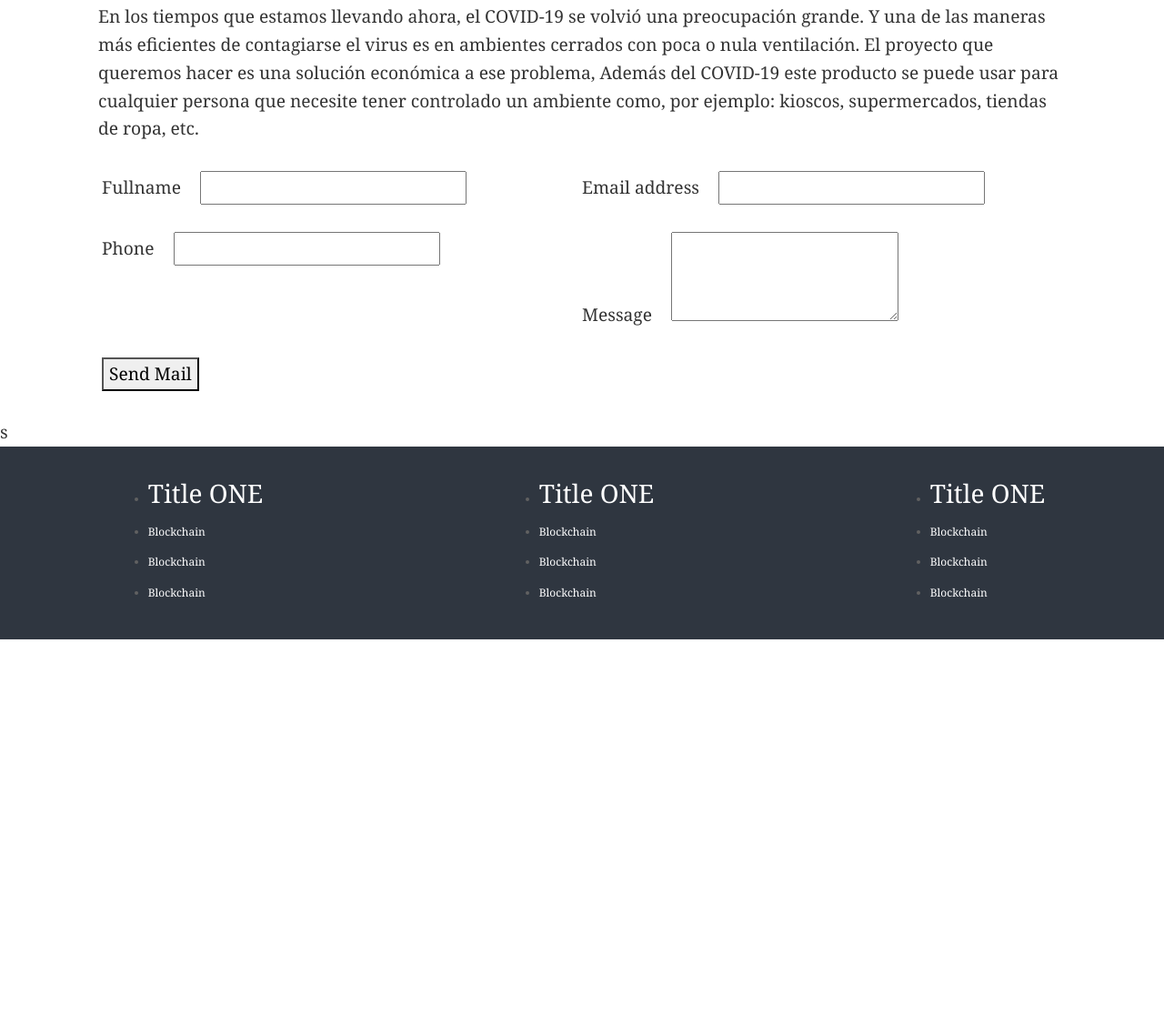
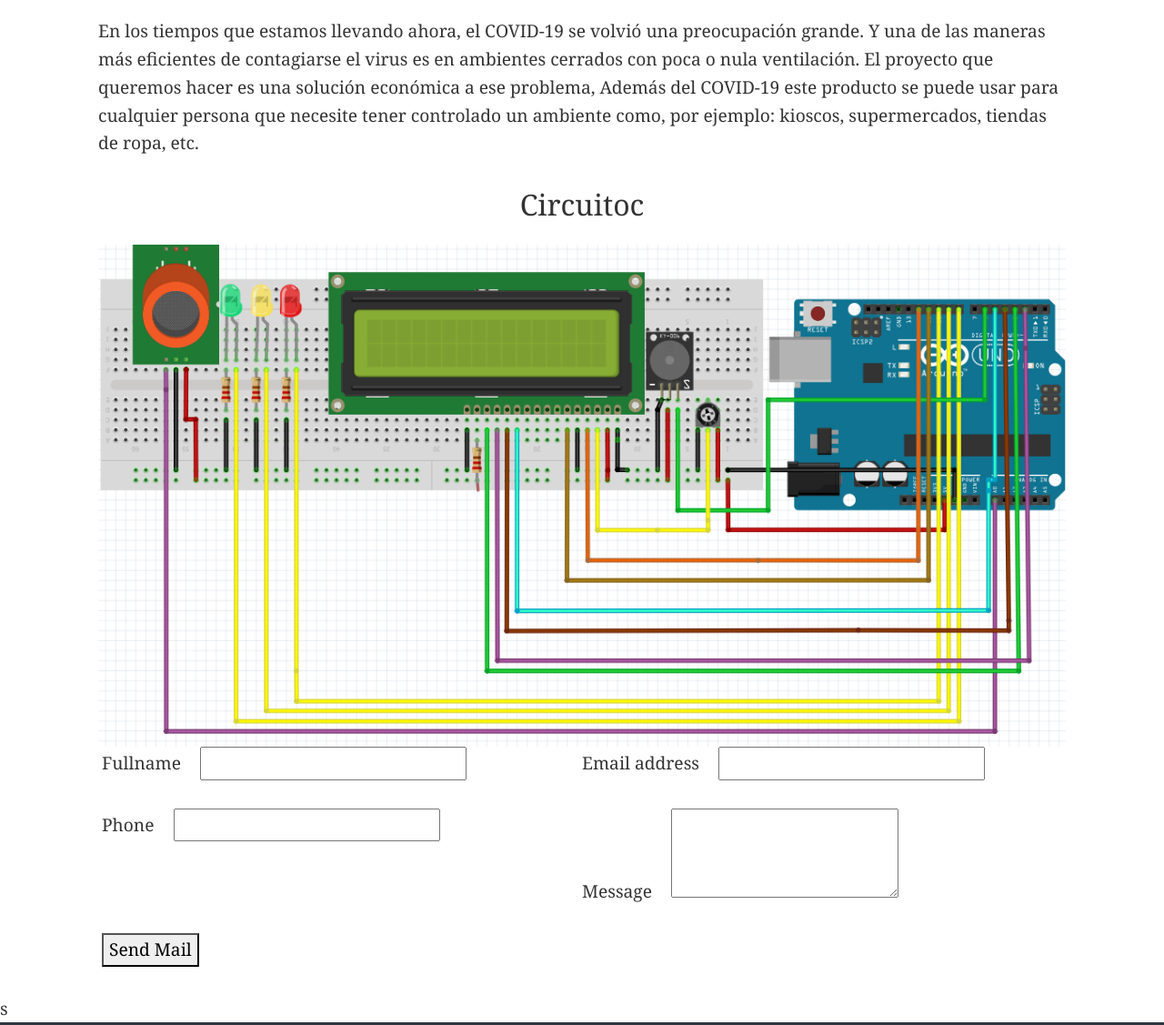
Before and after one commit to JoMrtz/WebProyecto, a plain HTML site: page index/index.html in a window 1280 px wide. Shown: the part 329-1456 px from the top of the page at 91% size. Before the commit the page ends 1032 px from the top, so only its background shows below. Drawn offline with nearby package versions, Linux system fonts and the light colour scheme.

Commit message:
añadi imagen

```diff
--- a/index/index.html
+++ b/index/index.html
@@ -22,7 +22,7 @@
                 <ul>
                     <li><a href="#Home">Inicio</a></li>
                     <li><a href="">Producto</a></li>
-                    <li><a href="#">Circuito</a></li>
+                    <li><a href="#Circuito">Circuito</a></li>
                     <li><a href="#">.....</a></li>
                     <li><a href="#Acerca">Acerca</a></li>
                 </ul>
@@ -48,8 +48,9 @@
 
             </div>
 
-            <div class="img-fluid">
-
+            <div class="circuito-proyecto">
+            <h1 id="Circuito">Circuitoc</h1>
+             <img src="../img/circuito-proyecto.png" class="img-fluid"  alt="">
             </div>
 
 
--- a/index/style.css
+++ b/index/style.css
@@ -11,6 +11,7 @@ h1 {
     font-size: 2rem;
     line-height: 1.3em;
     text-align: center;
+    padding-bottom: 1rem;
 }
 
 p {
```
Also changed, not shown: img/circuito-proyecto.png (added).
